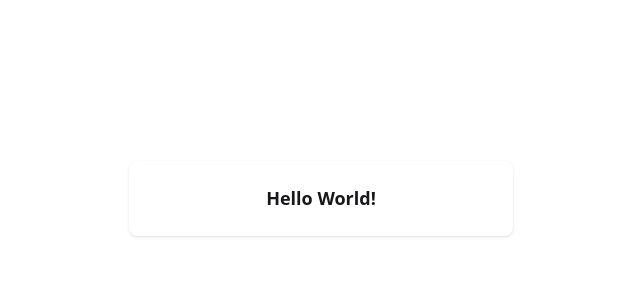
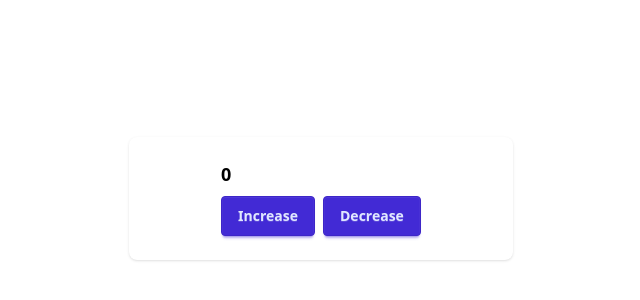
Before and after one commit to brimmann/icon-tales, a React (Vite) app: page / in a window 1280 px wide. Shown: the part 202-502 px from the top of the page, without its empty margins (319-959 px from the left). Built offline with nearby package versions, Linux system fonts and the light colour scheme.

Commit message:
zustand demo

```diff
--- a/package.json
+++ b/package.json
@@ -14,7 +14,8 @@
     "daisyui": "^5.0.43",
     "react": "^19.1.0",
     "react-dom": "^19.1.0",
-    "tailwindcss": "^4.1.8"
+    "tailwindcss": "^4.1.8",
+    "zustand": "^5.0.5"
   },
   "devDependencies": {
     "@eslint/js": "^9.25.0",
--- a/src/App.tsx
+++ b/src/App.tsx
@@ -1,9 +1,23 @@
+import { useCounterStore } from "./store";
+
 function App() {
+  const count = useCounterStore((state) => state.count);
+  const increment = useCounterStore((state) => state.increment);
+  const decrement = useCounterStore((state) => state.decrement);
+
   return (
     <div className="h-screen flex justify-center items-center">
-      <div className="card bg-base-100 w-96 shadow-sm">
+      <div className="card bg-white w-96 shadow-sm">
         <div className="card-body mx-auto">
-          <h2 className="card-title">Hello World!</h2>
+          <h2 className="card-title text-black">{count}</h2>
+          <div className="card-actions justify-between">
+            <button className="btn btn-primary" onClick={increment}>
+              Increase
+            </button>
+            <button className="btn btn-primary" onClick={decrement}>
+              Decrease
+            </button>
+          </div>
         </div>
       </div>
     </div>
--- /dev/null
+++ b/src/store.ts
@@ -0,0 +1,13 @@
+import { create } from "zustand";
+
+interface CounterState {
+  count: number;
+  increment: () => void;
+  decrement: () => void;
+}
+
+export const useCounterStore = create<CounterState>((set) => ({
+  count: 0,
+  increment: () => set((state) => ({ count: state.count + 1 })),
+  decrement: () => set((state) => ({ count: state.count - 1 })),
+}));
```
Also changed, not shown: 1 other file (tests, documents, lock files or other folders).
